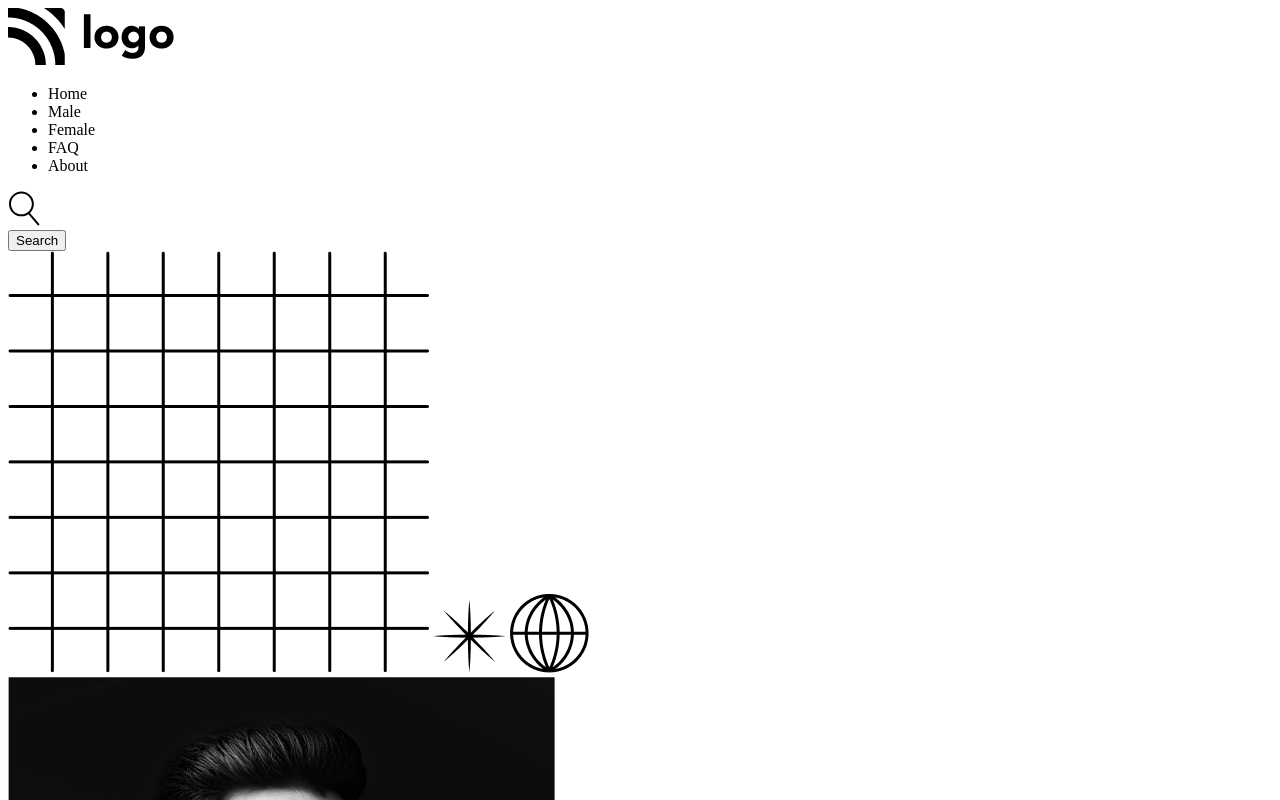
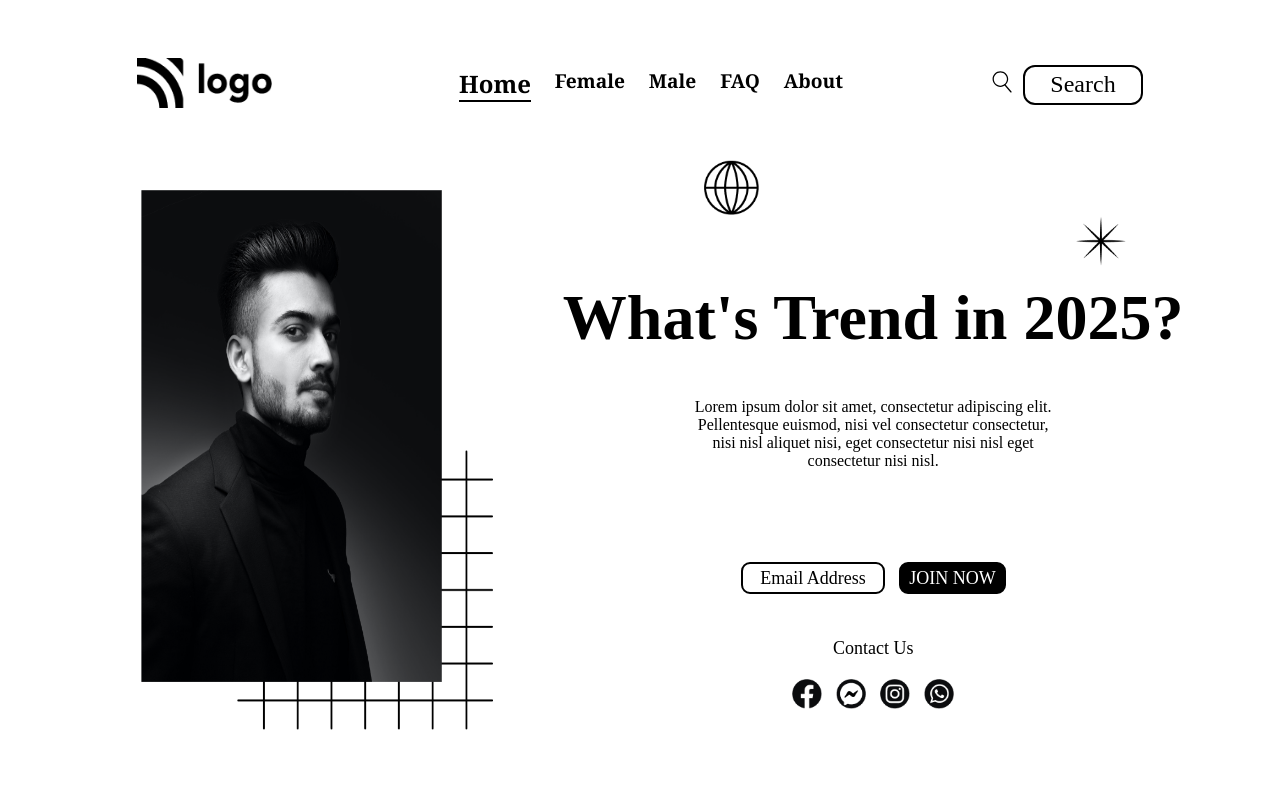
Before and after one commit to yomikkey/project-streak-project-1, a website: page index.html in a window 1280 px wide. Shown: the top 800 px of the page. Drawn offline with Linux system fonts and the light colour scheme.

Commit message:
final commit

```diff
--- a/index.html
+++ b/index.html
@@ -1,120 +1,104 @@
 <!DOCTYPE html>
 <html lang="en">
+
 <head>
   <meta charset="UTF-8" />
   <meta http-equiv="X-UA-Compatible" content="IE=edge" />
   <meta name="viewport" content="width=device-width, initial-scale=1.0" />
   <!-- CSS File -->
-    <link rel="stylesheet" href="/style.css" />
+  <link rel="stylesheet" href="style.css" />
   <!-- Font Orbiton -->
-    <link rel="preconnect" href="https://fonts.googleapis.com" />
+  <link rel="preconnect" href="https://fonts.googleapis.com
+    " />
   <link rel="preconnect" href="https://fonts.gstatic.com" crossorigin />
-    <link
-      href="https://fonts.googleapis.com/css2?family=Orbitron:wght@400;500;600;700;800&display=swap"
-      rel="stylesheet"
-    />
+  <link href="https://fonts.googleapis.com/css2?family=Orbitron:wght@400;500;600;700;800&display=swap"
+    rel="stylesheet" />
 
   <!-- FONT Poppins -->
   <link rel="preconnect" href="https://fonts.googleapis.com" />
   <link rel="preconnect" href="https://fonts.gstatic.com" crossorigin />
-    <link
-      href="https://fonts.googleapis.com/css2?family=Poppins:wght@200;300;400;500;600;700&display=swap"
-      rel="stylesheet"
-    />
-    <title>Document</title>
+  <link href="https://fonts.googleapis.com/css2?family=Poppins:wght@200;300;400;500;600;700&display=swap"
+    rel="stylesheet" />
+  <title>project-streak-project-1</title>
 </head>
+
 <body>
   <div class="container">
     <!-- Navbar Section -->
     <section aria-label="navbar">
       <nav class="navbar-container">
-          <div>
-            <img src="/assets/Logo.png" alt="brand-logo" />
+        <div class="logo-container">
+          <img src="assets/Logo.png" alt="brand-logo" height="50vh" width="135vh" />
         </div>
-          <div>
+        <div class="list-container">
           <ul class="list">
-              <li class="list-item">Home</li>
+            <li class="list-item home-button">Home</li>
+            <li class="list-item">Female</li>
             <li class="list-item">Male</li>
-              <li class="list-item">Female</li>
             <li class="list-item">FAQ</li>
             <li class="list-item">About</li>
           </ul>
         </div>
         <div class="button-group">
           <div class="search-icon">
-              <svg
-                width="32"
-                height="35"
-                viewBox="0 0 32 35"
-                fill="none"
-                xmlns="http://www.w3.org/2000/svg"
-              >
+            <svg width="24" height="22" viewBox="0 0 32 35" fill="none" xmlns="http://www.w3.org/2000/svg">
               <path
                 d="M13.42 25.34C6.56004 25.34 0.97998 19.76 0.97998 12.9C0.97998 6.03999 6.56004 0.459991 13.42 0.459991C20.28 0.459991 25.86 6.03999 25.86 12.9C25.87 19.76 20.28 25.34 13.42 25.34ZM13.42 2.44999C7.66004 2.44999 2.97998 7.13999 2.97998 12.89C2.97998 18.64 7.66004 23.33 13.42 23.33C19.18 23.33 23.86 18.64 23.86 12.89C23.86 7.13999 19.18 2.44999 13.42 2.44999Z"
-                  fill="black"
-                />
+                fill="black" />
               <path
                 d="M30.35 34.4C30.07 34.4 29.7899 34.28 29.5899 34.05L19.75 22.53C19.39 22.11 19.44 21.48 19.86 21.12C20.28 20.76 20.91 20.81 21.27 21.23L31.11 32.75C31.47 33.17 31.42 33.8 31 34.16C30.81 34.32 30.58 34.4 30.35 34.4Z"
-                  fill="black"
-                />
+                fill="black" />
             </svg>
           </div>
-            <div><button class="nav-button">Search</button></div>
+          <div>
+            <div class="search-button">Search</div>
+          </div>
         </div>
       </nav>
     </section>
     <!-- Hero Banner Section -->
-      <section aria-label="banner">
-        <div class="hero-container">
-          <!-- --------------- -->
-          <!-- Patterns -->
-          <!-- ---------------- -->
-          <span class="square">
-            <img src="/assets/squares.png" alt="square-pattern" />
-          </span>
-          <!-- Star -->
-          <span class="star">
-            <img src="/assets/start.png" alt="start-pattern" />
-          </span>
-          <!-- Globe -->
-          <span class="globe">
-            <img src="/assets/globe.png" alt="globe-pattern" />
-          </span>
-          <div>
-            <img src="/assets/Image.png" alt="person-hero-iamge" />
+    <main class="main">
+      <div class="hero-banter">
+        <img src="assets/Image.png" alt="" class="hero-image">
+        <img src="assets/squares.png" alt="" class="square-image">
       </div>
-          <div class="hero-container-right">
-            <h1 class="hero-heading">What’s Trend in 2025 ?</h1>
-            <p class="hero-description">
-              Lorem ipsum dolor sit amet, consectetur adipiscing elit, sed do
-              eiusmod tempor in- cididunt ut labore et dolore magna aliqua. Ut
-              enim ad minim veniam, quis nostrud exercitation ullamco laboris
-              nisi ut
-            </p>
-            <div>
-              <button class="button-email">Email Address</button>
-              <button class="button-join">JOIN NOW</button>
+      <div class="main-content">
+        <div class="upper-section">
+          <div class="stars-section">
+            <img src="assets/globe.png" alt="" class="globe-icon">
+            <img src="assets/start.png" alt="" class="star-icon">
           </div>
           <div>
-              <h4 class="contact-heading">Contact us</h4>
-              <div class="icons">
-                <span>
-                  <img src="/assets/Group.png" alt="facebook-icon" />
-                </span>
-                <span>
-                  <img src="/assets/Group (1).png" alt="messenger-icon" />
-                </span>
-                <span>
-                  <img src="/assets/Group (2).png" alt="instagram-icon" />
-                </span>
-                <span>
-                  <img src="/assets/Group (3).png" alt="whatsapp-icon" />
+            <h1 class="main-text">
+              What's Trend in 2025?
+            </h1>
+            <span class="lorem">
+              Lorem ipsum dolor sit amet, consectetur adipiscing elit. <br/>
+              Pellentesque euismod, nisi vel consectetur consectetur, <br/>
+              nisi nisl aliquet nisi, eget consectetur nisi nisl eget <br/>
+              consectetur nisi nisl.
             </span>
           </div>
         </div>
+        <div class="middle-section">
+          <div class="email">Email Address</div>
+          <div class="join">JOIN NOW</div>
+        </div>
+        <div class="lower-section">
+          <span class="contact-us">
+            Contact Us
+          </span>
+          <div class="group-icon-container">
+            <img src="assets/Group.png" alt="" class="group-icon">
+            <img src="assets/Group (1).png" alt="" class="group-icon">
+            <img src="assets/Group (2).png" alt="" class="group-icon">
+            <img src="assets/Group (3).png" alt="" class="group-icon">
           </div>
         </div>
-      </section>
+      </div>
+    </main>
+
   </div>
 </body>
+
 </html>
--- a/style.css
+++ b/style.css
@@ -0,0 +1,203 @@
+html, body {
+    height: 100vh;
+    width: 100vh;
+    margin: 0;
+}
+
+.container {
+    width: 100vw;
+    height: 100vh;
+    margin: 0;
+}
+
+.navbar-container {
+    display: flex;
+    flex-direction: row;
+    align-items: center;
+    margin-top: 4%;
+    margin-left: 5%;
+    margin-right: 5%;
+    justify-content: space-around;
+    /* border: 1px solid black; */
+    /* width: 100%; */
+    /* background: rgb(56, 40, 89); */
+}
+
+.logo-container {
+}
+
+.list-container {
+    /* background-color: rgb(118, 49, 49); */
+    /* width: 100%; */
+}
+
+.list {
+    display: flex;
+    flex-direction: row;
+    width: 30vw;
+    list-style: none;
+    justify-content: space-between;
+    /* border: 1px solid black; */
+}
+
+.list-item {
+    display: flex;
+    font-family: Cambria, Cochin, Georgia, Times, 'Times New Roman', serif;
+    font-size: larger;
+    font-weight: bold;
+}
+
+.home-button {
+    font-weight: bold;
+    font-size: x-large;
+    /* border: 0px solid black; */
+    border-bottom: 1px solid black;
+    border-bottom-width: 2px;
+
+}
+
+.button-group {
+    display: flex;
+    flex-direction: row;
+}
+
+.search-icon {
+    margin-right: .75vw;
+    margin-top: .75vh;
+}
+
+.search-button {
+    display: flex;
+    font-weight: lighter;
+    font-size: x-large;
+    width: 9vw;
+    height: 4.5vh;
+    justify-content: center;
+    align-items: center;
+    /* border: 0px solid black; */
+    border: 2px solid black;
+    border-radius: 12px;
+}
+.main{
+    display: flex;
+    flex-direction: row;
+    height: inherit;
+    justify-content: center;
+}
+
+.hero-banter {
+    display: flex;
+    flex: 1;
+    flex-direction: row;
+    margin-left: 11vw;
+    margin-top: 9vh;
+}
+
+.main-content {
+    display: flex;
+    flex: 2.5;
+    flex-direction: column;
+    text-align: center;
+}
+
+.hero-image{
+    width: 23.5vw;
+    height: 61.5vh;
+    position: relative;
+}
+
+.square-image {
+    width: 20vw;
+    height: 35vh;
+    position: absolute;
+    margin-top: 32.5vh;
+    margin-left: 7.5vw;
+    z-index: -1;
+}
+
+.upper-section{
+    height: 50vh;
+}
+
+.middle-section{
+    display: flex;
+    height: 15vh;
+    align-items: center;
+    justify-content: center;
+}
+
+.lower-section{
+    height: 15vh;
+}
+
+.stars-section{
+    height: 15vh;
+}
+
+.globe-icon {
+    position: absolute;
+    left: 55%;
+    top: 20%;
+    height: 55px;
+    width: 55px;
+}
+
+.star-icon {
+    position: absolute;
+    /* left: 50%; */
+    right: 12%;
+    top: 27%;
+    height: 50px;
+    width: 50px;
+}
+
+.main-text {
+    font-size: 4em;
+}
+
+.email {
+    display: flex;
+    justify-content: center;
+    align-items: center;
+    font-weight: lighter;
+    font-size: large;
+    border: 2px solid black;
+    border-radius: 9px;
+    width: 11vw;
+    height: 3.5vh;
+    margin: 2px;
+    margin-right: 7px;
+}
+
+.join {
+    border: 1px solid black;
+    color: white;
+    background-color: #000;
+    display: flex;
+    justify-content: center;
+    align-items: center;
+    font-weight: lighter;
+    font-size: large;
+    border: 2px solid black;
+    border-radius: 9px;
+    width: 8vw;
+    height: 3.5vh;
+    margin: 2px;
+    margin-left: 7px;
+}
+
+.contact-us {
+    font-size: large;
+    font-weight: 100;
+}
+
+.group-icon-container {
+    margin-top: 20px;
+}
+
+.group-icon {
+    width: 30px;
+    height: 30px;
+    margin: 5px;
+    margin-top: 0px;
+}
```
Also changed, not shown: temp.html (added, +52 -0 lines). Lines whose indentation alone changed are shown as unchanged.
